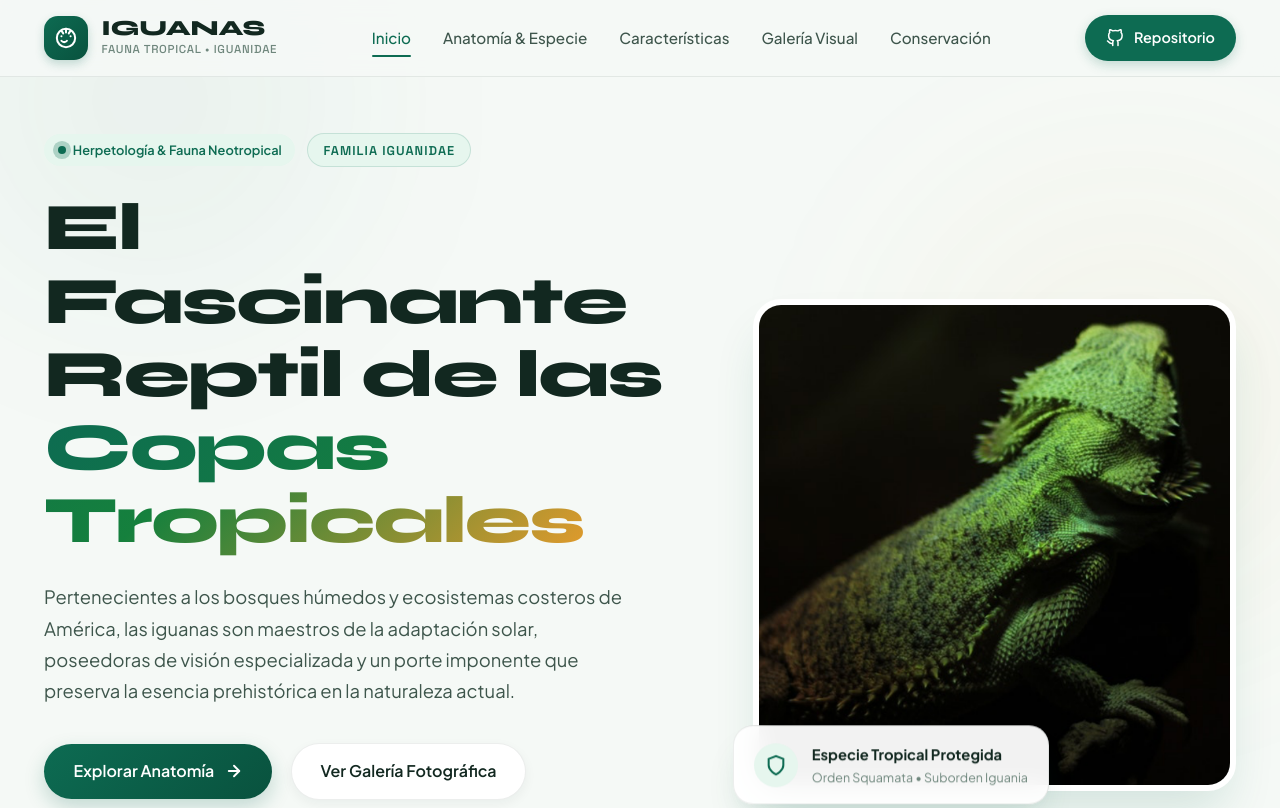
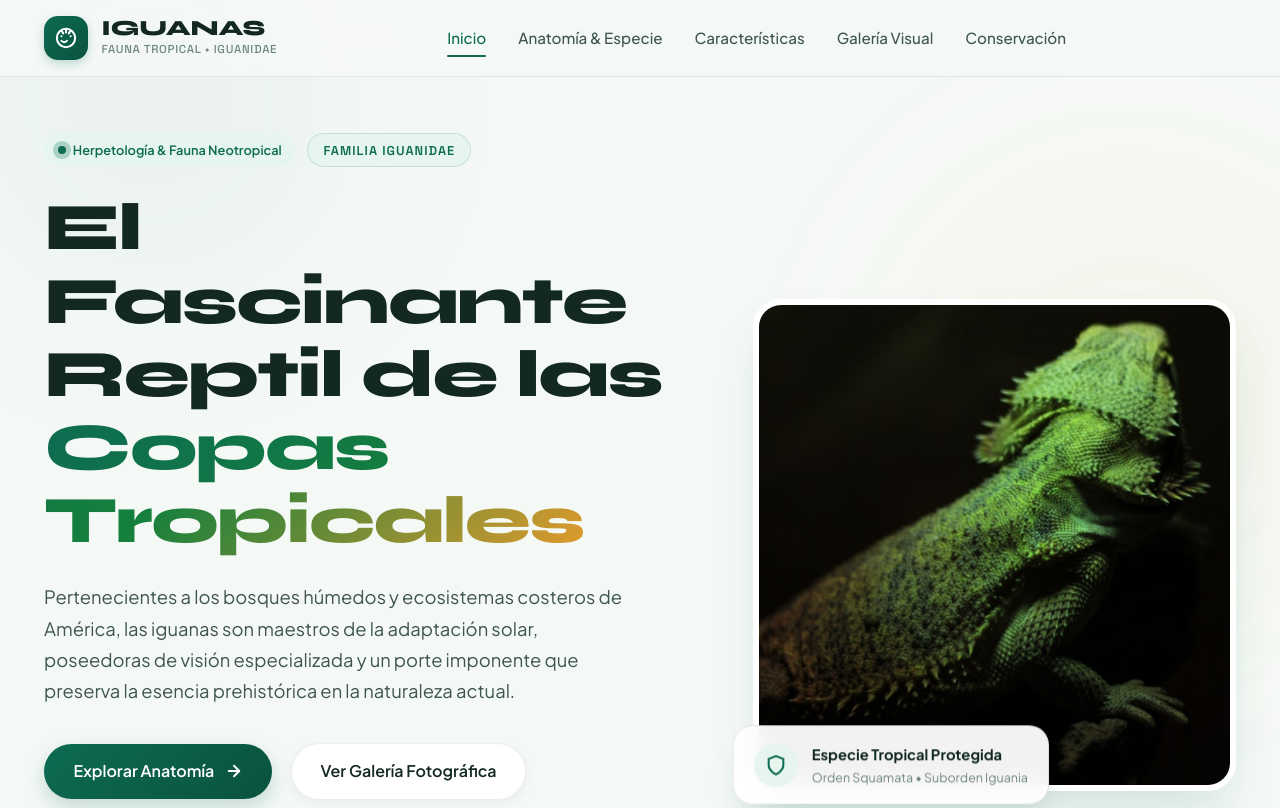
Before and after one commit to josmperdomo/project-iguanas, a plain HTML site: page index.html in a window 1280 px wide. Shown: the top 808 px of the page. Drawn offline with Linux system fonts and the light colour scheme.

Commit message:
fix: remove repository button from navbar

```diff
--- a/index.html
+++ b/index.html
@@ -57,13 +57,6 @@
 
       <!-- Acciones de Navegación -->
       <div class="nav-actions">
-        <a href="https://github.com/josmperdomo/project-iguanas" target="_blank" rel="noopener noreferrer" class="btn-github" title="Ver repositorio en GitHub">
-          <svg width="18" height="18" viewBox="0 0 24 24" fill="none" stroke="currentColor" stroke-width="2" stroke-linecap="round" stroke-linejoin="round">
-            <path d="M9 19c-5 1.5-5-2.5-7-3m14 6v-3.87a3.37 3.37 0 0 0-.94-2.61c3.14-.35 6.44-1.54 6.44-7A5.44 5.44 0 0 0 20 4.77 5.07 5.07 0 0 0 19.91 1S18.73.65 16 2.48a13.38 13.38 0 0 0-7 0C6.27.65 5.09 1 5.09 1A5.07 5.07 0 0 0 5 4.77a5.44 5.44 0 0 0-1.5 3.78c0 5.42 3.3 6.61 6.44 7A3.37 3.37 0 0 0 9 18.13V22"></path>
-          </svg>
-          <span>Repositorio</span>
-        </a>
-
         <!-- Botón Móvil -->
         <button class="btn-mobile-toggle" id="mobileToggle" aria-label="Abrir menú de navegación" aria-expanded="false">
           <svg width="24" height="24" viewBox="0 0 24 24" fill="none" stroke="currentColor" stroke-width="2.2" stroke-linecap="round" stroke-linejoin="round">
@@ -82,9 +75,6 @@
       <a href="#caracteristicas" class="nav-link">Características</a>
       <a href="#galeria" class="nav-link">Galería Visual</a>
       <a href="#conservacion" class="nav-link">Conservación</a>
-      <a href="https://github.com/josmperdomo/project-iguanas" target="_blank" rel="noopener noreferrer" class="btn-github" style="display: inline-flex; justify-content: center;">
-        <span>Ver en GitHub</span>
-      </a>
     </div>
   </header>
 
```
